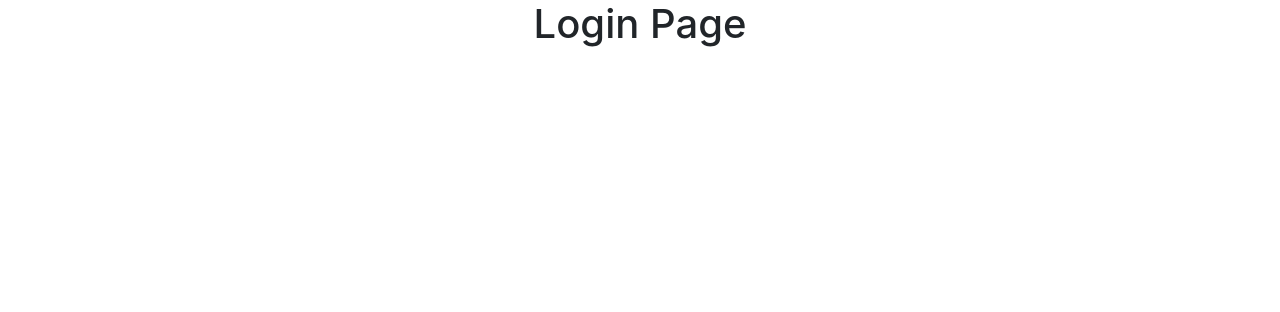
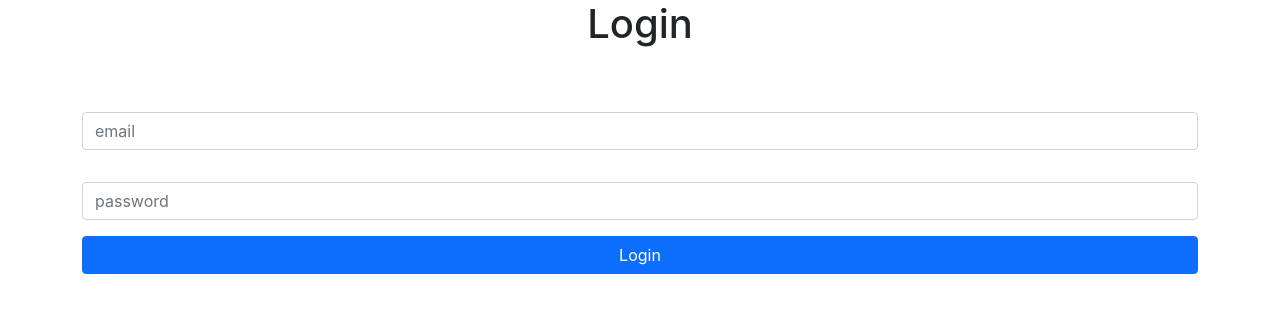
Before and after one commit to shrki416/Playground, a React (Create React App) app in the folder jwt-pg-tutorial/client/: page /Login in a window 1280 px wide. Shown: the top 312 px of the page. Built offline with nearby package versions, Linux system fonts and the light colour scheme.

Commit message:
Login: WIP

```diff
--- a/jwt-pg-tutorial/client/src/components/Login.js
+++ b/jwt-pg-tutorial/client/src/components/Login.js
@@ -1,10 +1,25 @@
-import React from "react";
+import React, { useState } from "react";
 
-function Login() {
+function Login({ setAuth }) {
   return (
-    <div>
-      <h1>Login Page</h1>
-    </div>
+    <>
+      <h1>Login</h1>
+      <form className="text-center container d-grid my-5">
+        <input
+          className="form-control my-3"
+          type="email"
+          name="email"
+          placeholder="email"
+        />
+        <input
+          className="form-control my-3"
+          type="password"
+          name="password"
+          placeholder="password"
+        />
+        <button className="btn btn-primary btn-block">Login</button>
+      </form>
+    </>
   );
 }
 
```
